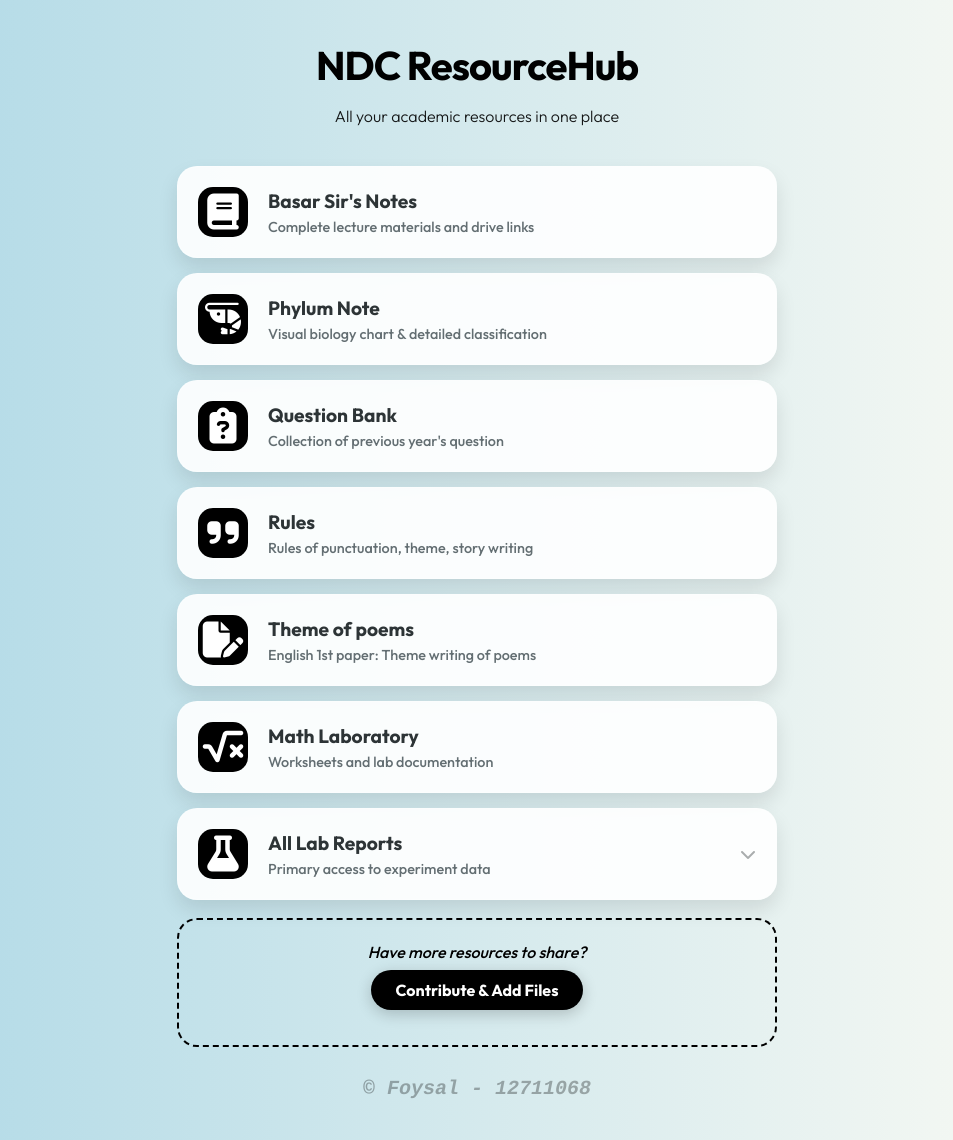
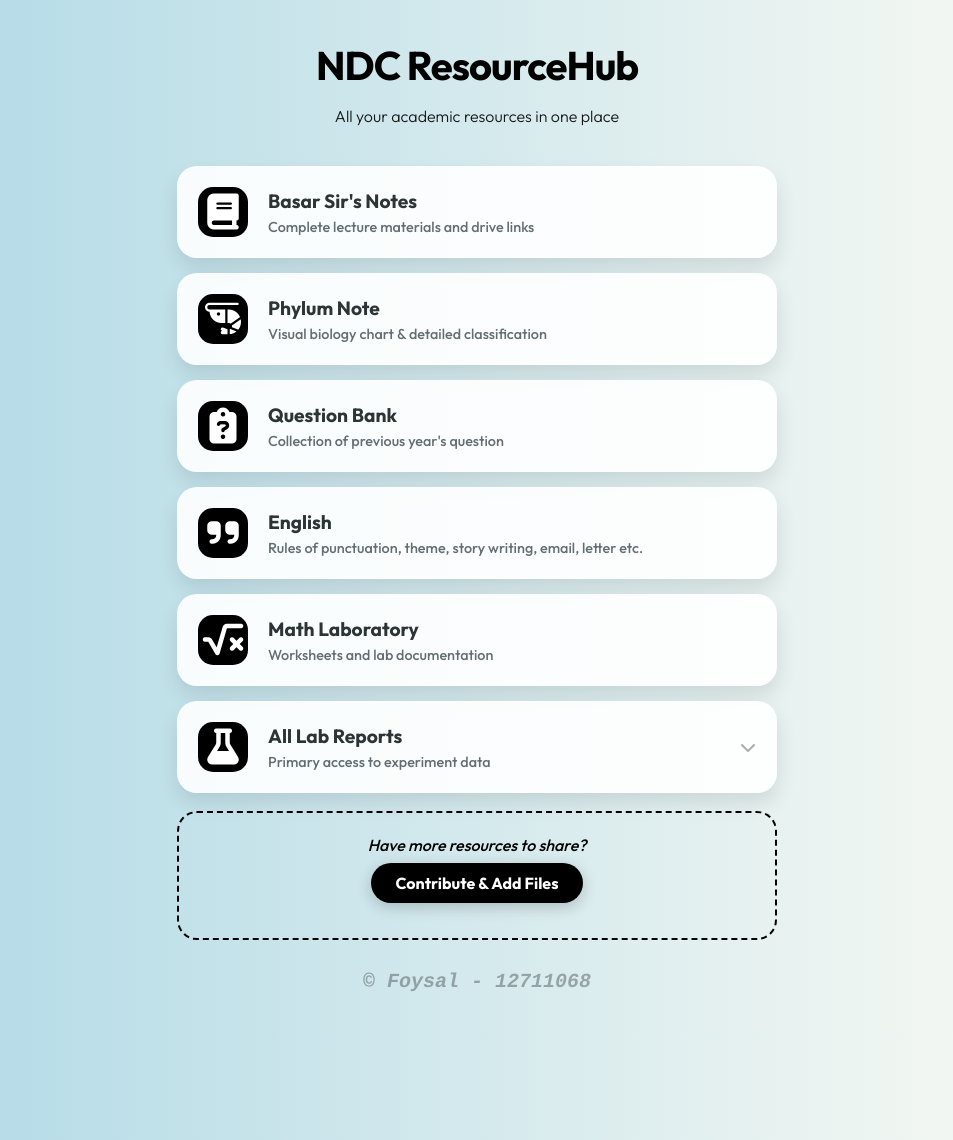
Before and after one commit to foysal1627/foysal1627.github.io, a Jekyll site: the page eduhub/index.html, which Jekyll copies as it is, in a window 1280 px wide. Shown: the whole page, without its empty margins (163-1116 px from the left). Built offline with Jekyll 4.4.1, drawn with Linux system fonts in a browser that asks for light colours.

Commit message:
Update index.html

```diff
--- a/eduhub/index.html
+++ b/eduhub/index.html
@@ -184,18 +184,10 @@
 <a href="https://drive.google.com/file/d/1diw6QMv9Q8oiI48R7rSDnzjEHPSh888Y/view?usp=drivesdk" class="card" target="_blank">
     <div class="icon"><i class="fa-solid fa-quote-right fa-xl"></i></div>
     <div class="card-content">
-        <h3>Rules</h3>
-        <p>Rules of punctuation, theme, story writing</p>
+        <h3>English</h3>
+        <p>Rules of punctuation, theme, story writing, email, letter etc.</p>
     </div>
 </a>
-
-    <a href="https://drive.google.com/file/d/1UxtlkIJqjtNucp9McXQvPbHY8fEr4NIy/view?usp=drivesdk" class="card" target="_blank">
-    <div class="icon"><i class="fa-solid fa-file-pen fa-xl"></i></div>
-    <div class="card-content">
-        <h3>Theme of poems</h3>
-        <p>English 1st paper: Theme writing of poems</p>
-    </div>
-    </a>
 
     <a href="https://docs.google.com/document/d/11OzsD61jg_VrLV8pNKRyyLZCFAKVZODDU0X1701yusk/edit?usp=drive_link" class="card" target="_blank">
         <div class="icon"><i class="fa-solid fa-square-root-variable fa-xl"></i></div>
```
